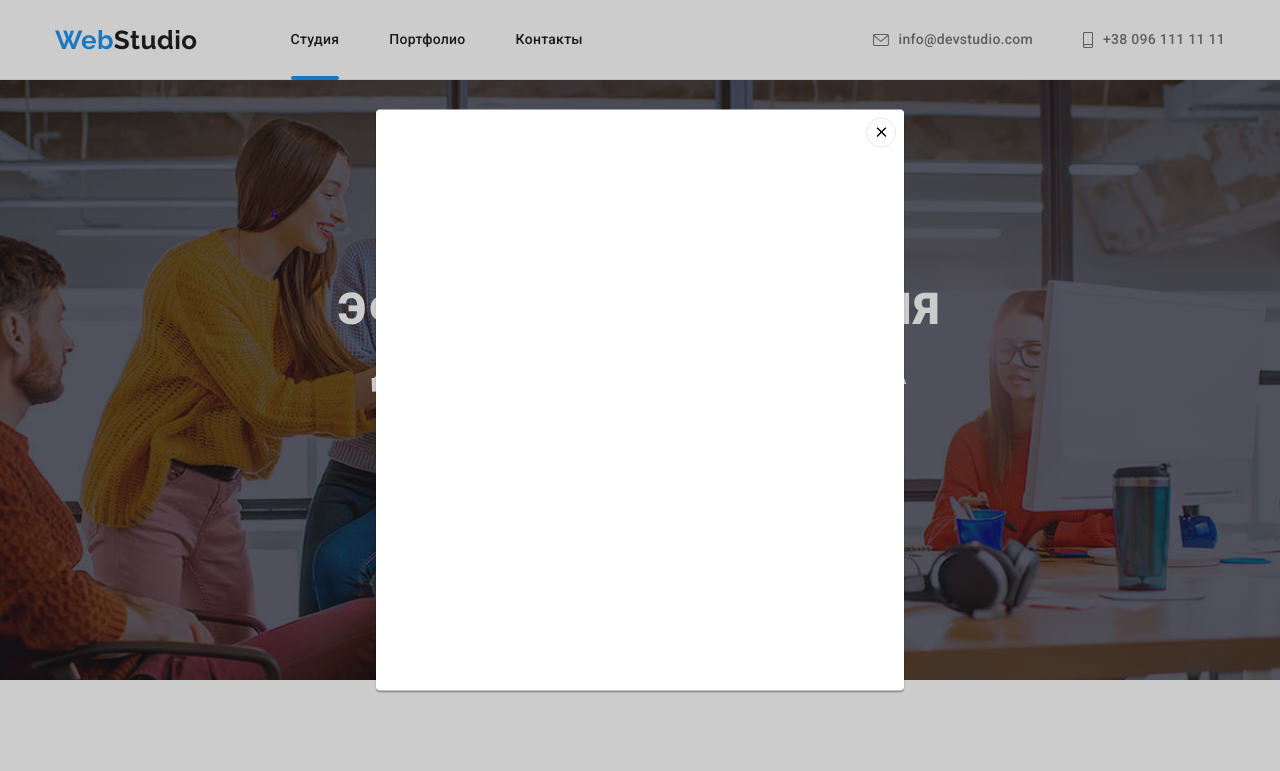
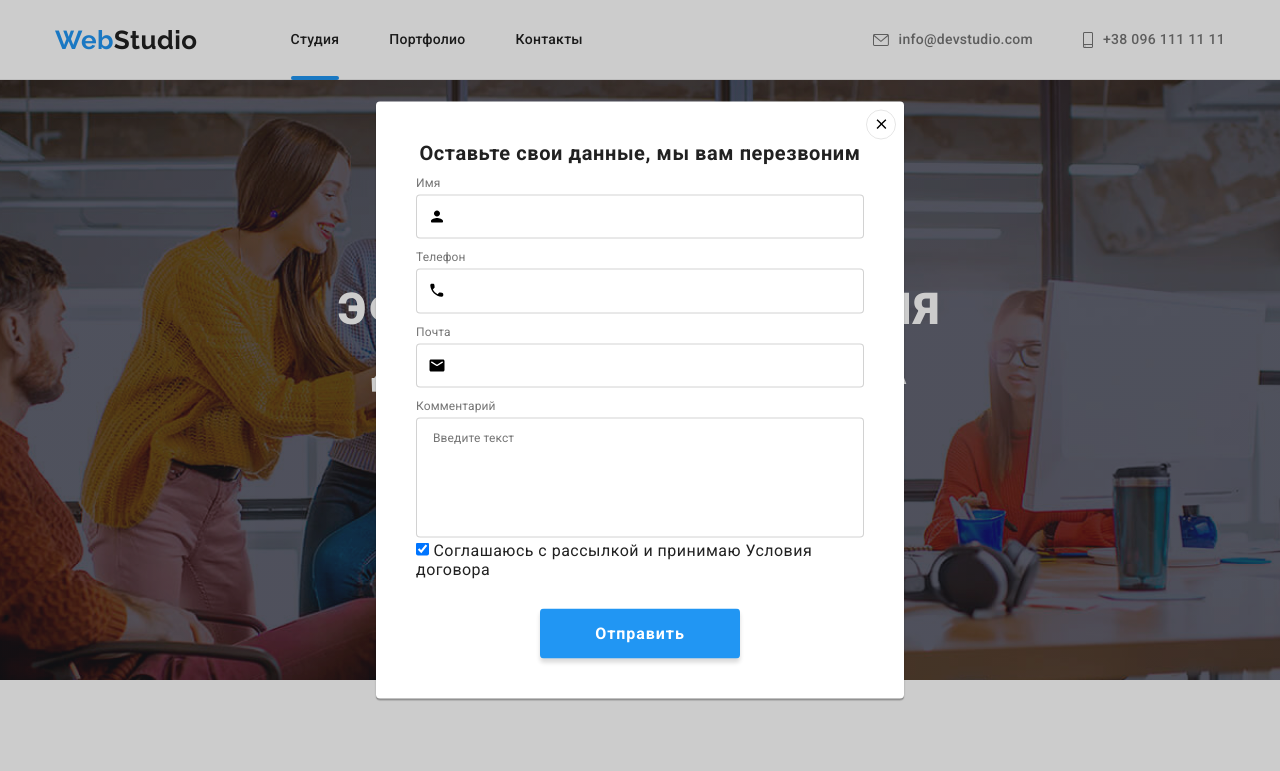
Before and after one commit to Tkachenko-Yuriy/goit-markup-hw-05, a plain HTML site: page index.html in a window 1280 px wide. Both pictures are taken after a click on the button "Заказать услугу". Shown: the top 771 px of the page. Drawn offline with nearby package versions, Linux system fonts and the light colour scheme.

Commit message:
добавляет модалку

```diff
--- a/css/styles.css
+++ b/css/styles.css
@@ -14,6 +14,7 @@
   --footer-icon-bg:#44454E;
   --modal-backdrop-color:rgba(0, 0, 0, 0.2);
   --modal-close-border-color: 1px solid rgba(0, 0, 0, 0.1);
+  --modal-feedback-color: rgba(117, 117, 117, 0.5);
   --shadow-team-container: 0px 1px 3px rgba(0, 0, 0, 0.12), 0px 1px 1px rgba(0, 0, 0, 0.14),
     0px 2px 1px rgba(0, 0, 0, 0.2);
   --shadow-hero-btn: 0px 4px 4px rgba(0, 0, 0, 0.15);
@@ -645,6 +646,7 @@ overflow: hidden;
   width: 528px;
   min-height: 581px;
   border-radius: 4px;
+  padding: 40px;
   background-color:var(--primary-white-color);
   box-shadow: var(--shadow-modal-window);
   transform: scale(1) translate(-50%, -50%) rotate(360deg);
@@ -668,3 +670,105 @@ overflow: hidden;
   background-color: transparent;
   border:var(--modal-close-border-color);
 }
+  .modal-form{
+
+  }
+  .modal-title{
+    font-size: 20px;
+    line-height: 1.15;
+    text-align: center;
+    letter-spacing: 0.03em;
+    margin: 0px;
+    color: var(--primary-text-color);
+
+  }
+  .modal-form-label{
+    display: block;
+    position: relative;
+    margin-bottom: 10px;
+  }
+
+  .lable-title{
+    display: block;
+    /* font-style: normal;
+    font-weight: 400; */
+    font-size: 12px;
+    line-height: 1.16;
+    letter-spacing: 0.01em;
+    color: var(--text-color);
+    margin-top: 12px;
+    margin-bottom: 4px;
+
+  }
+  .modal-for-input{
+  position: relative;
+  display: block;
+  width: 100%;
+  border: 1px solid rgba(33, 33, 33, 0.2);
+  border-radius: 4px;
+  padding-top: 12px;
+  padding-bottom: 12px;
+  margin-top: 4px;
+  padding-left: 42px;
+
+  }
+  .input-icon{
+    position: absolute;
+    display: inline-block;
+    top: 50%;
+    left: 0%;
+    margin-left: 12px;
+
+  }
+  .modal-form-feedback{
+     width: 100%;
+     margin-bottom: 20px;
+
+  }
+  .modal-form-textarea{
+    height: 120px;
+    width: 448px;
+    font-size: 12px;
+    line-height: 1.17;
+    letter-spacing: 0.01em;
+    color:var(--modal-feedback-color);
+    border: 1px solid rgba(33, 33, 33, 0.2);
+    border-radius: 4px;
+    resize: none;
+    padding: 12px 16px;
+
+  }
+  .modal-checkbox{
+
+  }
+  .modal-checkbox-input{
+
+  }
+  .modal-checkbox-text{
+
+  }
+
+
+
+
+ .modal-btn{
+  font-family: inherit;
+  font-weight: 700;
+  font-size: 16px;
+  line-height: 1.88;
+  letter-spacing: 0.06em;
+  color: var(--primary-white-color);
+  background-color: var(--accent-color);
+  cursor: pointer;
+  width: 200px;
+  height: 50px;
+  margin: 30px 124px 0px 124px;
+  box-shadow: var(--shadow-hero-btn);
+  border-radius: 4px;
+  border-color: transparent;
+}
+/*
+display: flex;
+align-items: center;
+text-align: center;
+ */
--- a/index.html
+++ b/index.html
@@ -427,13 +427,42 @@
           <svg class="close-icon" width="18" height="18">
             <use href="./images/icons.svg#icon-close"></use>
           </svg></button>
-        <p>Lorem ipsum dolor sit amet, consectetur adipisicing elit. Minus, saepe.</p>
-
+       <form class="modal-form" action="">
+        <h2 class="modal-title">Оставьте свои данные, мы вам перезвоним</h2>
+        <label class="modal-form-label" for="username" >
+          <span class="lable-title">Имя</span>
+          <input class="modal-for-input" type="text" name="username" id="username" autofocus>
+          <svg class="input-icon" width="18" height="18">
+            <use href="./images/icons.svg#icon-person"></use>
+          </svg>
+        </label>
+        <label class="modal-form-label" for="tel">
+          <span class="lable-title">Телефон</span>
+          <input class="modal-for-input" type="text" name="tel" id="tel">
+          <svg class="input-icon" width="18" height="18">
+            <use href="./images/icons.svg#icon-phone"></use>
+          </svg>
+        </label>
+        <label class="modal-form-label" for="email">
+          <span class="lable-title">Почта</span>
+          <input class="modal-for-input" type="email" name="email" id="email">
+          <svg class="input-icon" width="18" height="18">
+            <use href="./images/icons.svg#icon-email"></use>
+          </svg>
+        </label>
+        </label>
+        <label class="modal-form-feedback" for="text">
+          <span class="lable-title">Комментарий</span>
+          <textarea class="modal-form-textarea" name="feedback" rows="5" placeholder="Введите текст"></textarea>
+        </label>
+        <label class="modal-checkbox" for="">
+          <input class="modal-checkbox-input" type="checkbox" name="user-agreement" checked />
+          <span class="modal-checkbox-text">Соглашаюсь с рассылкой и принимаю Условия договора</span>
+        </label>
+       </form>
+       <button class="modal-btn" type="submit" disabled>Отправить</button>
       </div>
-    </div> -->
-    <!-- FORM -->
-
-    <!-- FORM -->
+    </div>
     <script src="./js/modal.js"></script>
   </body>
 </html>
```
